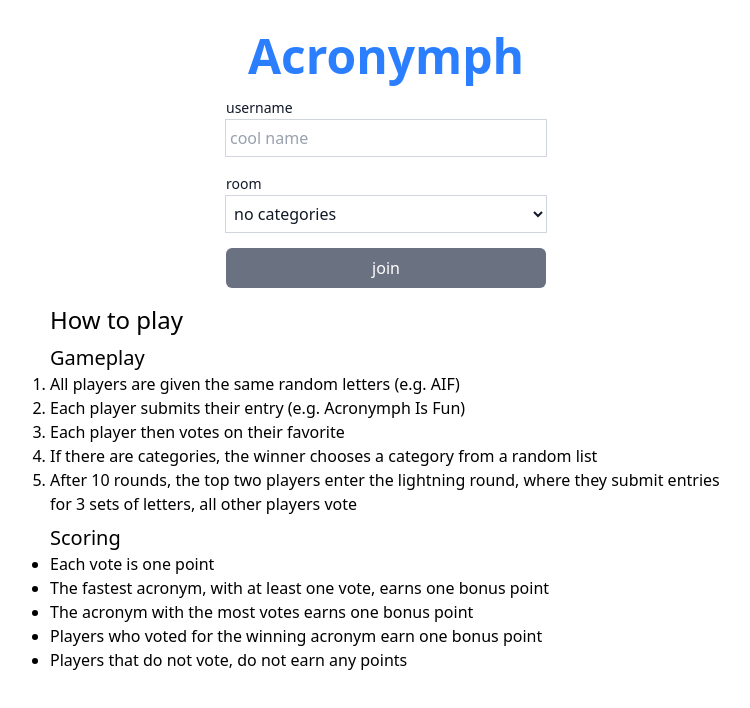
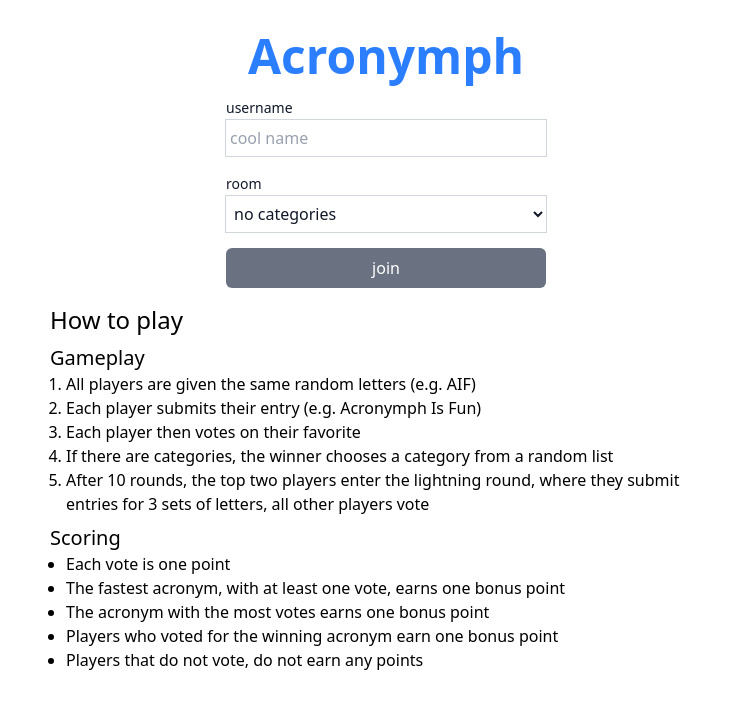
Before and after one commit to Merk42/acronymph, a React (Vite) app in the folder client/: page / in a window 1280 px wide. Shown: the top 708 px of the page, without its empty margins (254-1004 px from the left). Built offline with nearby package versions, Linux system fonts and the light colour scheme; no server answers.

Commit message:
padding for instruction lists

```diff
--- a/client/src/components/Instructions.tsx
+++ b/client/src/components/Instructions.tsx
@@ -4,7 +4,7 @@ function Instructions() {
         <div className="max-w-2xl m-auto mt-4">
             <h1 className="text-2xl">How to play</h1>
             <h2 className="text-xl mt-2">Gameplay</h2>
-            <ul className="list-decimal">
+            <ul className="list-decimal px-4">
                 <li className="text-pretty">All players are given the same random letters (e.g. AIF)</li>
                 <li className="text-pretty">Each player submits their entry (e.g. Acronymph Is Fun)</li>
                 <li className="text-pretty">Each player then votes on their favorite </li>
@@ -12,7 +12,7 @@ function Instructions() {
                 <li className="text-pretty">After 10 rounds, the top two players enter the lightning round, where they submit entries for 3 sets of letters, all other players vote</li>
             </ul>
             <h2 className="text-xl mt-2">Scoring</h2>
-            <ul className="list-disc">
+            <ul className="list-disc px-4">
                 <li className="text-pretty">Each vote is one point</li>
                 <li className="text-pretty">The fastest acronym, with at least one vote, earns one bonus point</li>
                 <li className="text-pretty">The acronym with the most votes earns one bonus point </li>
```
